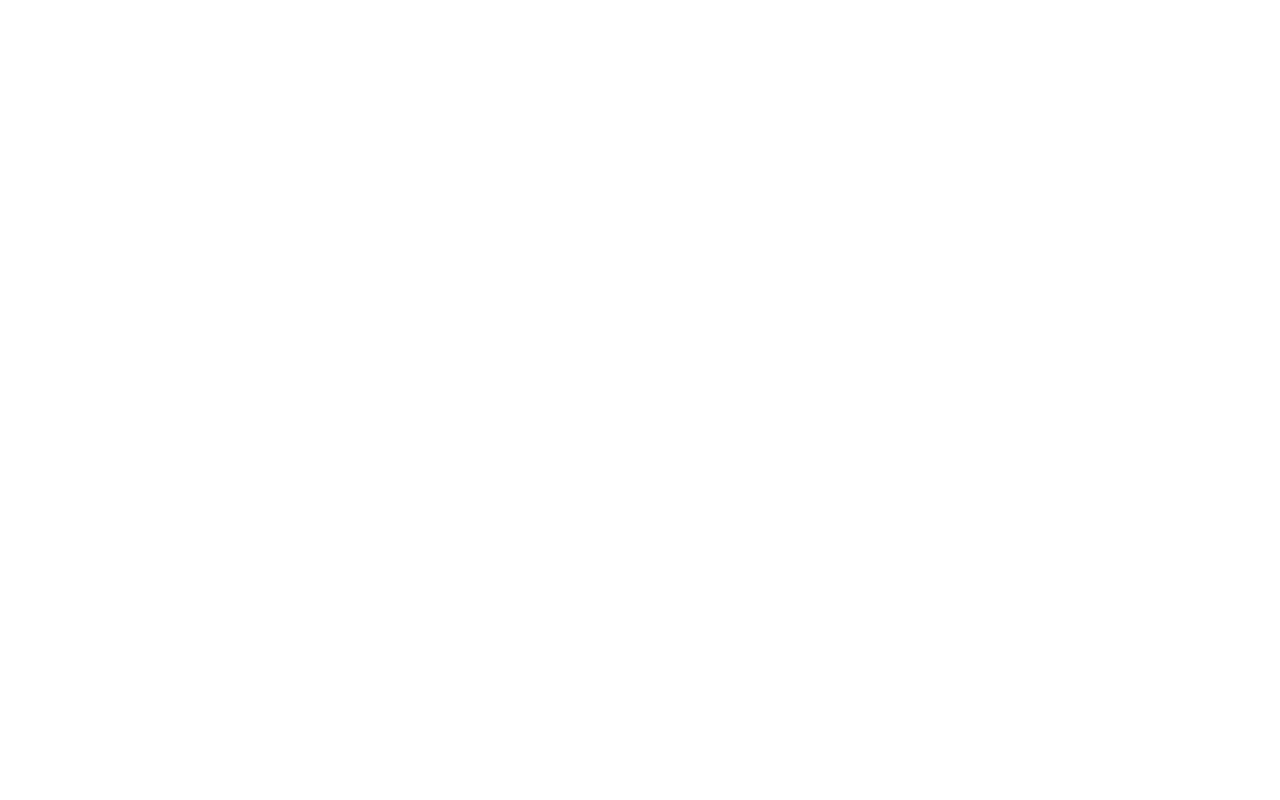
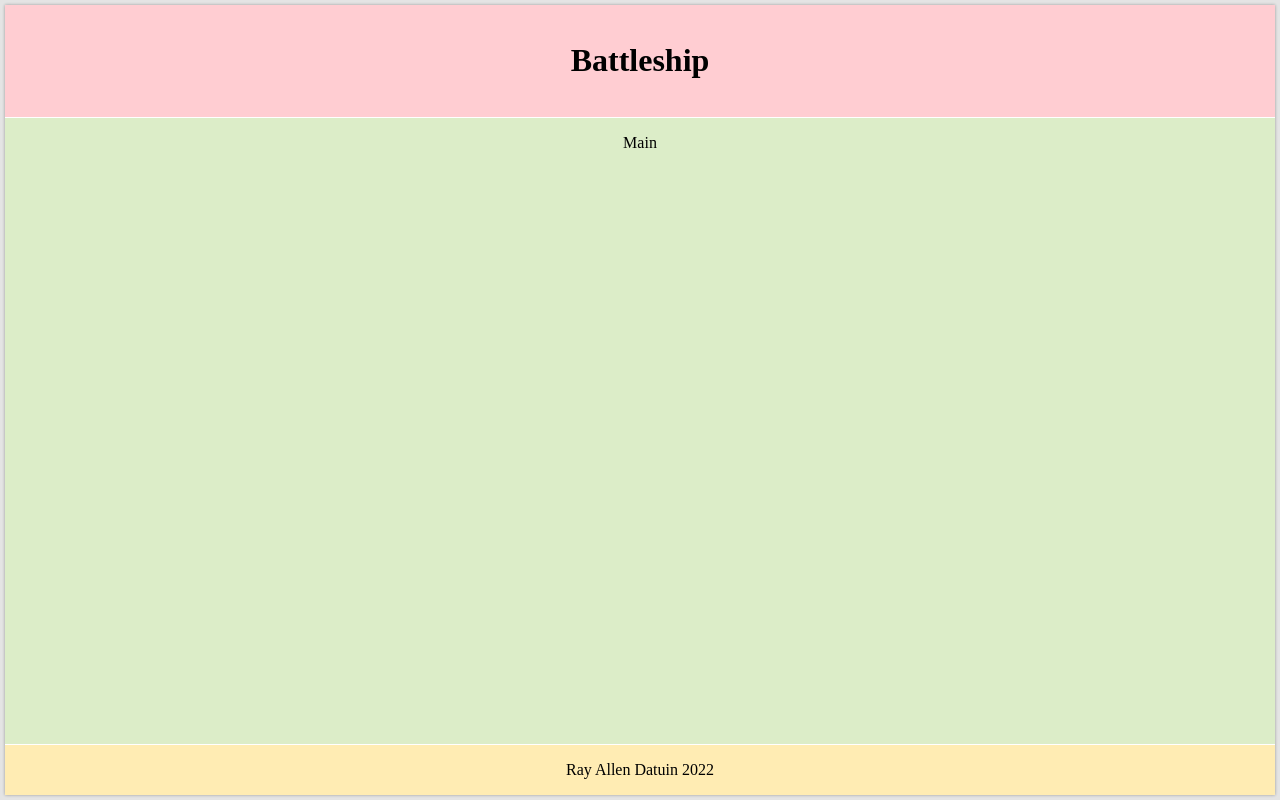
Before and after one commit to rdat5/battleship, a website built with webpack: page dist/index.html in a window 1280 px wide. Built offline with nearby package versions, Linux system fonts and the light colour scheme.

Commit message:
Add basic structure for site

```diff
--- a/dist/index.html
+++ b/dist/index.html
@@ -4,10 +4,17 @@
     <meta charset="UTF-8">
     <meta http-equiv="X-UA-Compatible" content="IE=edge">
     <meta name="viewport" content="width=device-width, initial-scale=1.0">
-    <title>Document</title>
+    <title>Battleship</title>
+    <link rel="stylesheet" href="style.css">
     <script src="main.js"></script>
 </head>
 <body>
-    <div id="content"></div>
+    <div class="page-wrap">
+        <header class="page-header">
+            <h1>Battleship</h1>
+        </header>
+        <main class="page-main">Main</main>
+        <footer class="page-footer">Ray Allen Datuin 2022</footer>
+    </div>
 </body>
 </html>
--- /dev/null
+++ b/dist/style.css
@@ -0,0 +1,36 @@
+* {
+    box-sizing: border-box;
+}
+body {
+    background: #e4e4e4;
+    padding: 5px;
+    height: 100vh;
+    margin: 0;
+}
+
+.page-wrap {
+    background-color: white;
+    height: calc(100vh - 10px);
+    box-shadow: 0 0 3px rgba(0.0, 0.0, 0.0, 0.33);
+
+    display: grid;
+    grid-template-rows: min-content 1fr min-content;
+    gap: 1px;
+}
+
+.page-wrap > * {
+    padding: 1rem;
+    text-align: center;
+}
+
+.page-header {
+    background-color: #ffcdd2;
+}
+
+.page-main {
+    background-color: #dcedc8;
+}
+
+.page-footer {
+    background-color: #ffecb3;
+}
```
